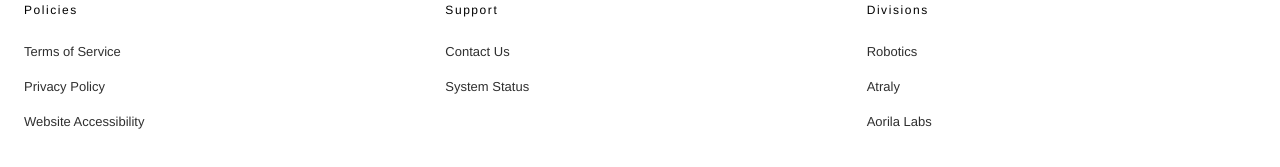
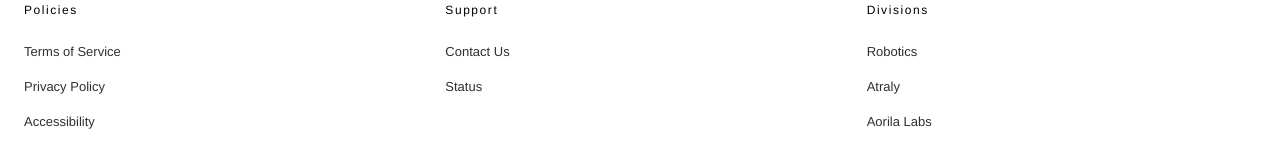
Before and after one commit to aorilalabs/aorila-web, a website: page consumer-site/policies/terms.html in a window 1280 px wide. Shown: the part 787-954 px from the top of the page. Drawn offline with Linux system fonts and the light colour scheme.

Commit message:
Footer: System Status -> Status, Website Accessibility -> Accessibility

```diff
--- a/consumer-site/policies/terms.html
+++ b/consumer-site/policies/terms.html
@@ -25,7 +25,7 @@
   <a class="mlink" href="https://console.aorila.com/account">Account</a>
 </div>
 <main><div class="page page--narrow"><h1>Terms of service</h1><p>These terms govern your use of this website, which presents Aorila and its divisions: Aorila Labs (compute), Atraly (personal AI), and Aorila Robots.</p><p>Accounts, billing, and compute services are provided through the Aorila Labs dashboard at dashboard.aorilalabs.com and are subject to the terms presented there at signup and checkout.</p><p>Compute is billed per minute from a prepaid credit balance at 1 credit = $1. Workloads stop automatically when a balance reaches $0; you can never be charged beyond what you have topped up.</p><p>Everything on this site is presented honestly. We do not publish statistics, testimonials, or availability claims we cannot verify.</p><p>If you have questions about these terms, contact info@aorila.com.</p></div></main>
-<footer class="footer"><div class="fcol"><button class="fcol__head">Policies <span class="pm">+</span></button><div class="fcol__body"><a href="../policies/terms.html">Terms of Service</a><a href="../policies/privacy.html">Privacy Policy</a><a href="../policies/accessibility.html">Website Accessibility</a></div></div><div class="fcol"><button class="fcol__head">Support <span class="pm">+</span></button><div class="fcol__body"><a href="../contact/">Contact Us</a><a href="https://aorilalabs.com/status">System Status</a></div></div><div class="fcol"><button class="fcol__head">Divisions <span class="pm">+</span></button><div class="fcol__body"><a href="../robots/">Robotics</a><a href="https://atraly.com/">Atraly</a><a href="https://aorilalabs.com/">Aorila Labs</a></div></div></footer>
+<footer class="footer"><div class="fcol"><button class="fcol__head">Policies <span class="pm">+</span></button><div class="fcol__body"><a href="../policies/terms.html">Terms of Service</a><a href="../policies/privacy.html">Privacy Policy</a><a href="../policies/accessibility.html">Accessibility</a></div></div><div class="fcol"><button class="fcol__head">Support <span class="pm">+</span></button><div class="fcol__body"><a href="../contact/">Contact Us</a><a href="https://aorilalabs.com/status">Status</a></div></div><div class="fcol"><button class="fcol__head">Divisions <span class="pm">+</span></button><div class="fcol__body"><a href="../robots/">Robotics</a><a href="https://atraly.com/">Atraly</a><a href="https://aorilalabs.com/">Aorila Labs</a></div></div></footer>
 
 <div class="scrim" id="scrim"></div>
 
@@ -63,7 +63,7 @@
   <div class="drawer__foot"><button class="btn" id="see-n"><span class="rl"><i>See items</i><i aria-hidden="true">See items</i></span></button></div>
 </aside>
 
-<script type="application/json" id="search-index">[{"title": "Divisions", "price": "Aorila \u00b7 Aorila Labs \u00b7 Atraly", "url": "divisions/", "tags": "divisions company labs atraly robots"}, {"title": "Home Robot", "price": "$50 refundable deposit", "url": "robots/home-robot/", "tags": "robots home robot presale humanoid reserve deposit"}, {"title": "Journal", "price": "Coming soon", "url": "journal/", "tags": "journal articles blog"}, {"title": "Contact", "price": "info@aorila.com", "url": "contact/", "tags": "contact email support company"}, {"title": "Terms of Service", "price": "", "url": "policies/terms.html", "tags": "terms legal policy"}, {"title": "Privacy Policy", "price": "", "url": "policies/privacy.html", "tags": "privacy legal policy"}, {"title": "Website Accessibility", "price": "", "url": "policies/accessibility.html", "tags": "accessibility legal policy"}]</script>
+<script type="application/json" id="search-index">[{"title": "Divisions", "price": "Aorila \u00b7 Aorila Labs \u00b7 Atraly", "url": "divisions/", "tags": "divisions company labs atraly robots"}, {"title": "Home Robot", "price": "$50 refundable deposit", "url": "robots/home-robot/", "tags": "robots home robot presale humanoid reserve deposit"}, {"title": "Journal", "price": "Coming soon", "url": "journal/", "tags": "journal articles blog"}, {"title": "Contact", "price": "info@aorila.com", "url": "contact/", "tags": "contact email support company"}, {"title": "Terms of Service", "price": "", "url": "policies/terms.html", "tags": "terms legal policy"}, {"title": "Privacy Policy", "price": "", "url": "policies/privacy.html", "tags": "privacy legal policy"}, {"title": "Accessibility", "price": "", "url": "policies/accessibility.html", "tags": "accessibility legal policy"}]</script>
 
 <script src="../assets/js/main.js"></script>
 </body>
```
